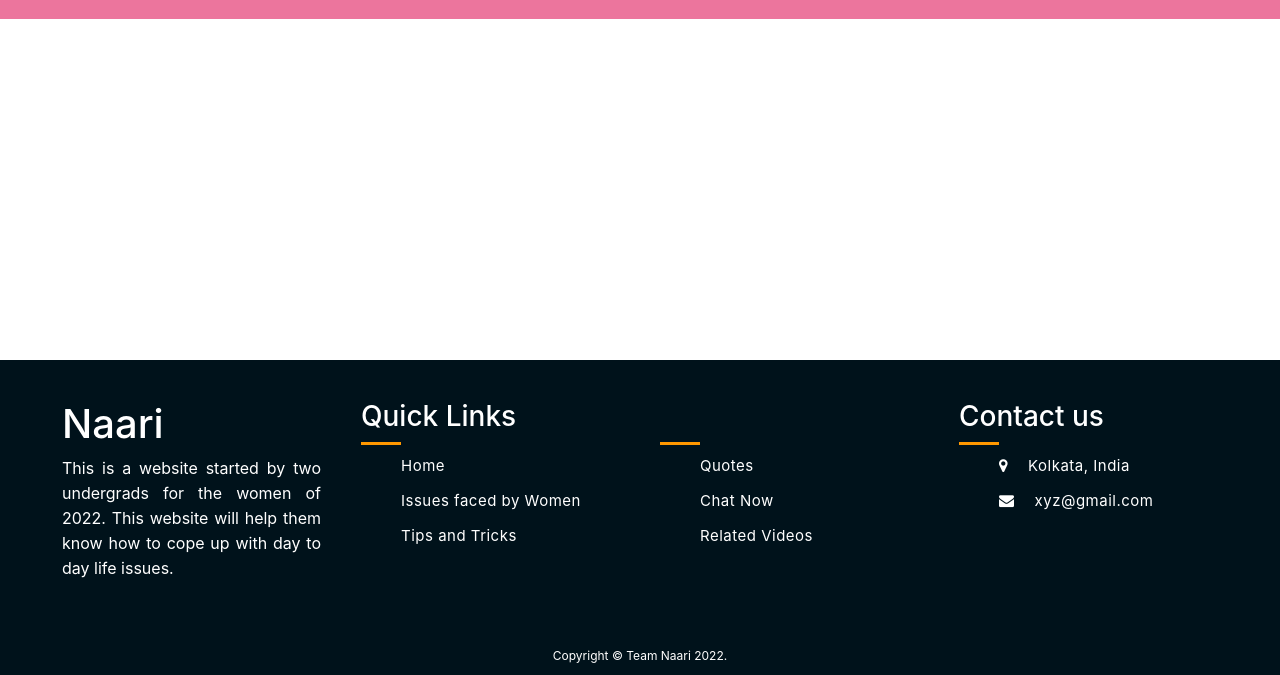
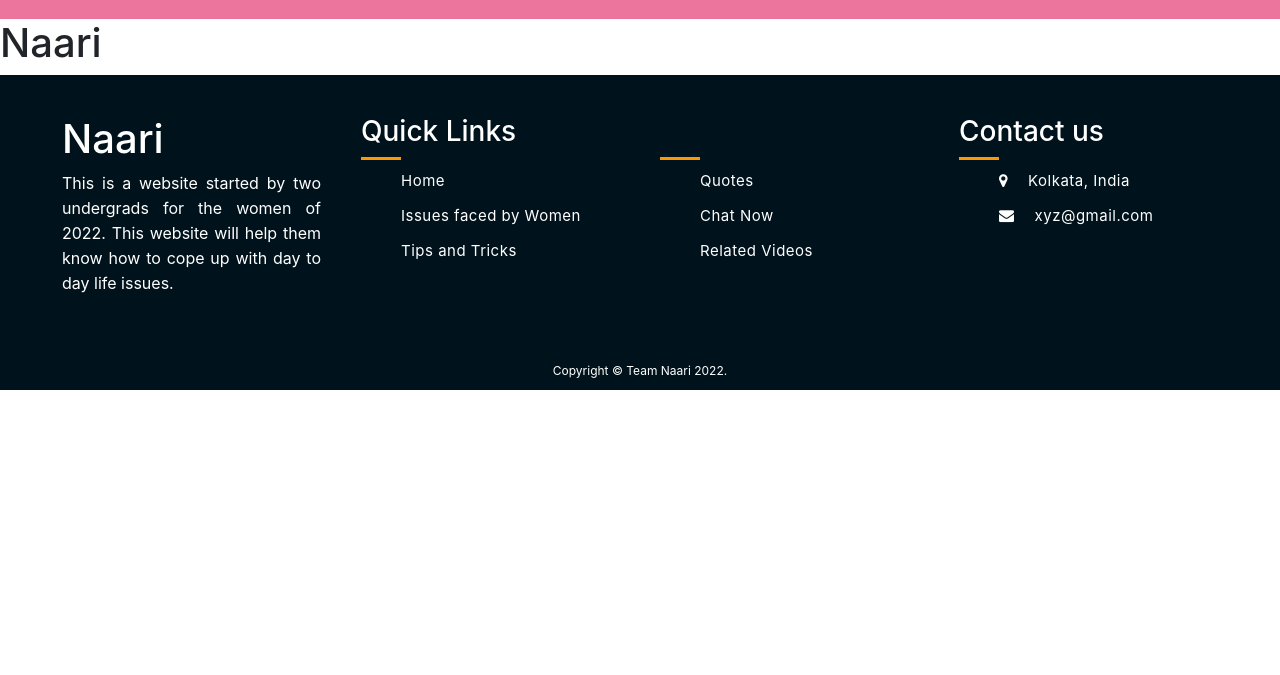
Before and after one commit to prachi1710/Naari, a plain HTML site: page index.html in a window 1280 px wide. Shown: the part 125-800 px from the top of the page. Drawn offline with nearby package versions, Linux system fonts and the light colour scheme.

Commit message:
Setting footer

```diff
--- a/index.css
+++ b/index.css
@@ -173,12 +173,11 @@
 
   /* Footer */
   .footer {
+    width: 100%;
+    height: auto;
+    background: #00121b;
+    position: absolute;
 
-    background: #00121b;
-    position: fixed;
-   bottom: 0;
-   width: 100%;
-   height: auto;
    }
 
    .inner-footer {
--- a/index.html
+++ b/index.html
@@ -33,7 +33,14 @@
             </nav>
         </div>
 
+        <div class="info">
+          <div class="heading">
+            <h1>Naari</h1>
+          </div>
 
+          <div class="description">
+          </div>
+        </div>
 
 
       <!--  footer -->
```
